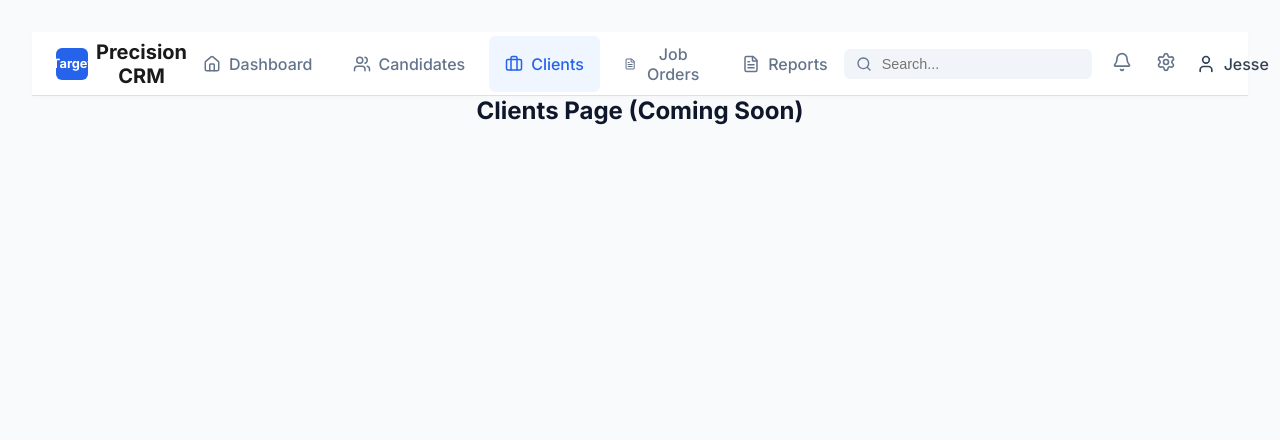
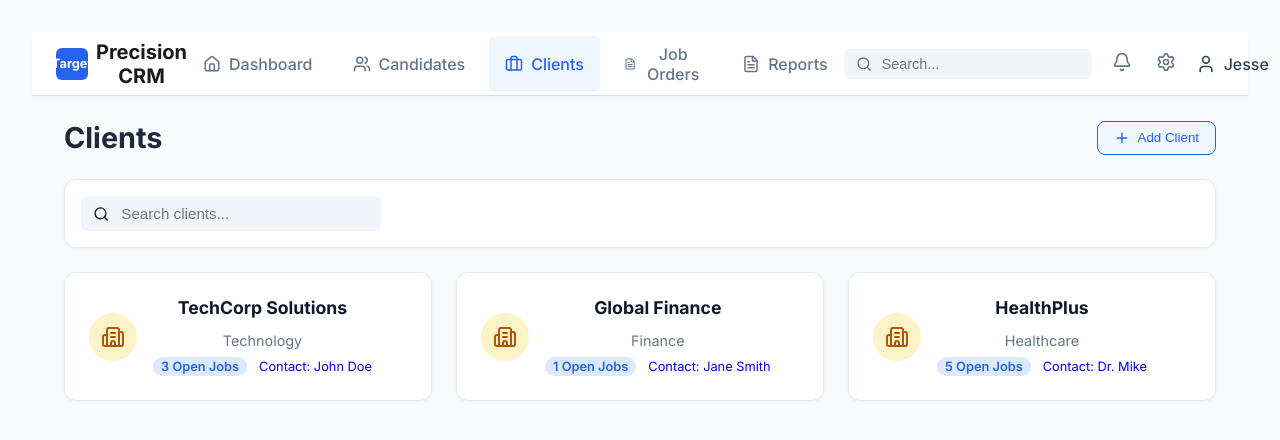
Before and after one commit to coybuilds-byte/JavaPythonCRM, a React (Vite) app in the folder crm-web/: page /clients in a window 1280 px wide. Shown: the top 440 px of the page. Built offline with nearby package versions, Linux system fonts and the light colour scheme.

Commit message:
fix: 401 parse error + add Candidates/Clients lists

```diff
--- a/crm-web/src/App.tsx
+++ b/crm-web/src/App.tsx
@@ -8,8 +8,9 @@ import CandidateUpload from './components/CandidateUpload'; // Keeping for now a
 import './App.css';
 
 // Placeholder pages
-const Candidates = () => <div className="p-8"><h2>Candidates Page (Coming Soon)</h2><CandidateUpload authHeader="Basic ..." /></div>;
-const Clients = () => <div className="p-8"><h2>Clients Page (Coming Soon)</h2></div>;
+import CandidatesList from './pages/CandidatesList';
+import ClientsList from './pages/ClientsList';
+
 const JobOrders = () => <div className="p-8"><h2>Job Orders Page (Coming Soon)</h2></div>;
 
 function App() {
@@ -25,9 +26,9 @@ function App() {
                 <Route path="/" element={<Navigate to="/dashboard" replace />} />
                 <Route path="/login" element={<Login onLogin={() => {}} />} />
                 <Route path="/dashboard" element={<Dashboard />} />
-                <Route path="/candidates" element={<Candidates />} />
+                <Route path="/candidates" element={<CandidatesList />} />
                 <Route path="/candidates/:id" element={<CandidateProfile />} />
-                <Route path="/clients" element={<Clients />} />
+                <Route path="/clients" element={<ClientsList />} />
                 <Route path="/clients/:id" element={<ClientProfile />} />
                 <Route path="/job-orders" element={<JobOrders />} />
             </Routes>
--- /dev/null
+++ b/crm-web/src/pages/CandidatesList.css
@@ -0,0 +1,164 @@
+.page-container {
+    padding: 24px;
+    max-width: 1200px;
+    margin: 0 auto;
+}
+
+.page-header-row {
+    display: flex;
+    justify-content: space-between;
+    align-items: center;
+    margin-bottom: 24px;
+}
+
+.page-header-row h1 {
+    font-size: 1.8rem;
+    color: #1e293b;
+    font-weight: 700;
+}
+
+.header-actions {
+    display: flex;
+    gap: 12px;
+}
+
+.btn-secondary {
+    background: white;
+    border: 1px solid #cbd5e1;
+    color: #475569;
+    padding: 8px 16px;
+    border-radius: 8px;
+    font-weight: 500;
+    cursor: pointer;
+    display: flex;
+    align-items: center;
+    gap: 8px;
+    transition: all 0.2s;
+}
+
+.btn-secondary:hover {
+    background: #f8fafc;
+    border-color: #94a3b8;
+}
+
+.btn-secondary.active {
+    background: #eff6ff;
+    color: #2563eb;
+    border-color: #2563eb;
+}
+
+.upload-container-wrapper {
+    display: flex;
+    justify-content: center;
+    padding-top: 40px;
+}
+
+.upload-card-centered {
+    width: 600px;
+    text-align: center;
+    padding: 40px;
+}
+
+.subtitle {
+    color: #64748b;
+    margin-bottom: 24px;
+}
+
+.filter-bar {
+    display: flex;
+    justify-content: space-between;
+    align-items: center;
+    padding: 16px;
+    margin-bottom: 24px;
+}
+
+.search-input {
+    display: flex;
+    align-items: center;
+    gap: 10px;
+    background: #f1f5f9;
+    padding: 8px 12px;
+    border-radius: 6px;
+    width: 300px;
+}
+
+.search-input input {
+    border: none;
+    background: transparent;
+    outline: none;
+    width: 100%;
+    font-size: 0.95rem;
+}
+
+.filters {
+    display: flex;
+    gap: 12px;
+}
+
+.btn-filter {
+    background: none;
+    border: 1px solid #e2e8f0;
+    padding: 6px 12px;
+    border-radius: 6px;
+    display: flex;
+    align-items: center;
+    gap: 6px;
+    color: #64748b;
+    cursor: pointer;
+}
+
+.candidates-grid {
+    display: grid;
+    grid-template-columns: repeat(auto-fill, minmax(300px, 1fr));
+    gap: 24px;
+}
+
+.candidate-card {
+    text-decoration: none;
+    display: flex;
+    align-items: center;
+    gap: 16px;
+    padding: 24px;
+    transition: transform 0.2s, box-shadow 0.2s;
+}
+
+.candidate-card:hover {
+    transform: translateY(-2px);
+    box-shadow: 0 4px 6px rgba(0,0,0,0.05);
+}
+
+.avatar {
+    width: 56px;
+    height: 56px;
+    background: #e0e7ff;
+    color: #4338ca;
+    border-radius: 50%;
+    display: flex;
+    align-items: center;
+    justify-content: center;
+    font-size: 1.25rem;
+    font-weight: 600;
+}
+
+.candidate-info h3 {
+    color: #0f172a;
+    font-size: 1.1rem;
+    margin-bottom: 4px;
+}
+
+.role {
+    color: #64748b;
+    font-size: 0.9rem;
+    margin-bottom: 8px;
+}
+
+.meta {
+    display: flex;
+    align-items: center;
+    gap: 12px;
+    font-size: 0.8rem;
+}
+
+.status-pill.active { background: #dcfce7; color: #15803d; }
+.status-pill.interviewing { background: #dbeafe; color: #2563eb; }
+.status-pill.placed { background: #f3e8ff; color: #7e22ce; }
--- /dev/null
+++ b/crm-web/src/pages/CandidatesList.tsx
@@ -0,0 +1,93 @@
+import { useState, useEffect } from 'react';
+import { Link } from 'react-router-dom';
+import { Search, Filter, Plus, FileText } from 'lucide-react';
+import './CandidatesList.css';
+import CandidateUpload from '../components/CandidateUpload';
+
+interface CandidateSummary {
+    id: number;
+    name: string;
+    title: string;
+    status: string;
+    location: string;
+}
+
+export default function CandidatesList() {
+    const [viewMode, setViewMode] = useState<'list' | 'upload'>('list');
+    const [candidates, setCandidates] = useState<CandidateSummary[]>([]);
+
+    useEffect(() => {
+        // Mock data for now, replace with fetch
+        setCandidates([
+            { id: 1, name: 'John Doe', title: 'Senior Software Engineer', status: 'Active', location: 'New York, NY' },
+            { id: 2, name: 'Sarah Smith', title: 'Product Manager', status: 'Interviewing', location: 'San Francisco, CA' },
+            { id: 3, name: 'Mike Johnson', title: 'Sales Executive', status: 'Placed', location: 'Chicago, IL' },
+        ]);
+    }, []);
+
+    // Basic Auth for 'jesse@precisionsourcemanagement.com:Staffpass1!'
+    // Base64 of jesse@precisionsourcemanagement.com:Staffpass1! is amVzc2VAcHJlY2lzaW9uc291cmNlbWFuYWdlbWVudC5jb206U3RhZmZwYXNzMSE=
+    // In a real app this comes from Login state
+    const authHeader = "Basic amVzc2VAcHJlY2lzaW9uc291cmNlbWFuYWdlbWVudC5jb206U3RhZmZwYXNzMSE=";
+
+    return (
+        <div className="page-container">
+            <div className="page-header-row">
+                <h1>Candidates</h1>
+                <div className="header-actions">
+                    <button
+                        className={`btn-secondary ${viewMode === 'upload' ? 'active' : ''}`}
+                        onClick={() => setViewMode('upload')}
+                    >
+                        <Plus size={16} /> Add / Upload
+                    </button>
+                     <button
+                        className={`btn-secondary ${viewMode === 'list' ? 'active' : ''}`}
+                        onClick={() => setViewMode('list')}
+                    >
+                        View List
+                    </button>
+                </div>
+            </div>
+
+            {viewMode === 'upload' ? (
+                <div className="upload-container-wrapper">
+                    <div className="card upload-card-centered">
+                        <h2>Upload Resume</h2>
+                        <p className="subtitle">Parse a new candidate resume to auto-create a profile.</p>
+                        <CandidateUpload authHeader={authHeader} />
+                    </div>
+                </div>
+            ) : (
+                <>
+                    <div className="filter-bar card">
+                        <div className="search-input">
+                            <Search size={18} />
+                            <input type="text" placeholder="Search candidates..." />
+                        </div>
+                        <div className="filters">
+                            <button className="btn-filter"><Filter size={16} /> Status</button>
+                            <button className="btn-filter"><Filter size={16} /> Location</button>
+                        </div>
+                    </div>
+
+                    <div className="candidates-grid">
+                        {candidates.map(candidate => (
+                            <Link to={`/candidates/${candidate.id}`} key={candidate.id} className="candidate-card card">
+                                <div className="avatar">{candidate.name.charAt(0)}</div>
+                                <div className="candidate-info">
+                                    <h3>{candidate.name}</h3>
+                                    <p className="role">{candidate.title}</p>
+                                    <div className="meta">
+                                        <span className={`status-pill ${candidate.status.toLowerCase()}`}>{candidate.status}</span>
+                                        <span className="location">{candidate.location}</span>
+                                    </div>
+                                </div>
+                            </Link>
+                        ))}
+                    </div>
+                </>
+            )}
+        </div>
+    );
+}
--- /dev/null
+++ b/crm-web/src/pages/ClientsList.tsx
@@ -0,0 +1,61 @@
+import { useState, useEffect } from 'react';
+import { Link } from 'react-router-dom';
+import { Search, Plus, Building2 } from 'lucide-react';
+import './CandidatesList.css'; // Reusing styles for consistency
+
+interface ClientSummary {
+    id: number;
+    name: string;
+    industry: string;
+    contact: string;
+    openJobs: number;
+}
+
+export default function ClientsList() {
+    const [clients, setClients] = useState<ClientSummary[]>([]);
+
+    useEffect(() => {
+        // Mock data
+        setClients([
+             { id: 1, name: 'TechCorp Solutions', industry: 'Technology', contact: 'John Doe', openJobs: 3 },
+             { id: 2, name: 'Global Finance', industry: 'Finance', contact: 'Jane Smith', openJobs: 1 },
+             { id: 3, name: 'HealthPlus', industry: 'Healthcare', contact: 'Dr. Mike', openJobs: 5 },
+        ]);
+    }, []);
+
+    return (
+        <div className="page-container">
+            <div className="page-header-row">
+                <h1>Clients</h1>
+                <button className="btn-secondary active">
+                    <Plus size={16} /> Add Client
+                </button>
+            </div>
+
+            <div className="filter-bar card">
+                <div className="search-input">
+                    <Search size={18} />
+                    <input type="text" placeholder="Search clients..." />
+                </div>
+            </div>
+
+            <div className="candidates-grid">
+                {clients.map(client => (
+                    <Link to={`/clients/${client.id}`} key={client.id} className="candidate-card card">
+                        <div className="avatar" style={{background: '#fef3c7', color: '#b45309'}}>
+                            <Building2 size={24}/>
+                        </div>
+                        <div className="candidate-info">
+                            <h3>{client.name}</h3>
+                            <p className="role">{client.industry}</p>
+                            <div className="meta">
+                                <span className="status-pill interviewing">{client.openJobs} Open Jobs</span>
+                                <span className="location">Contact: {client.contact}</span>
+                            </div>
+                        </div>
+                    </Link>
+                ))}
+            </div>
+        </div>
+    );
+}
```
